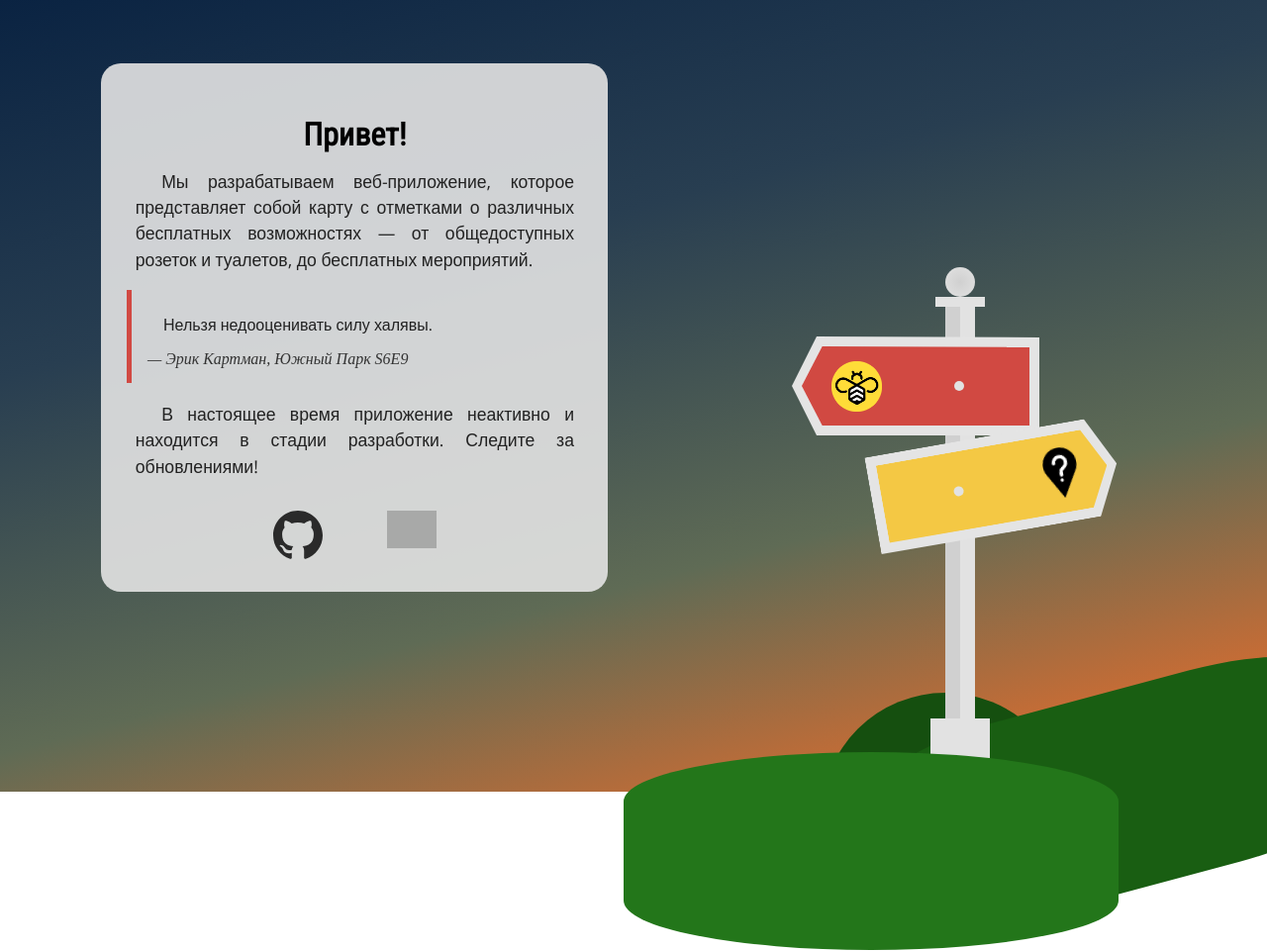
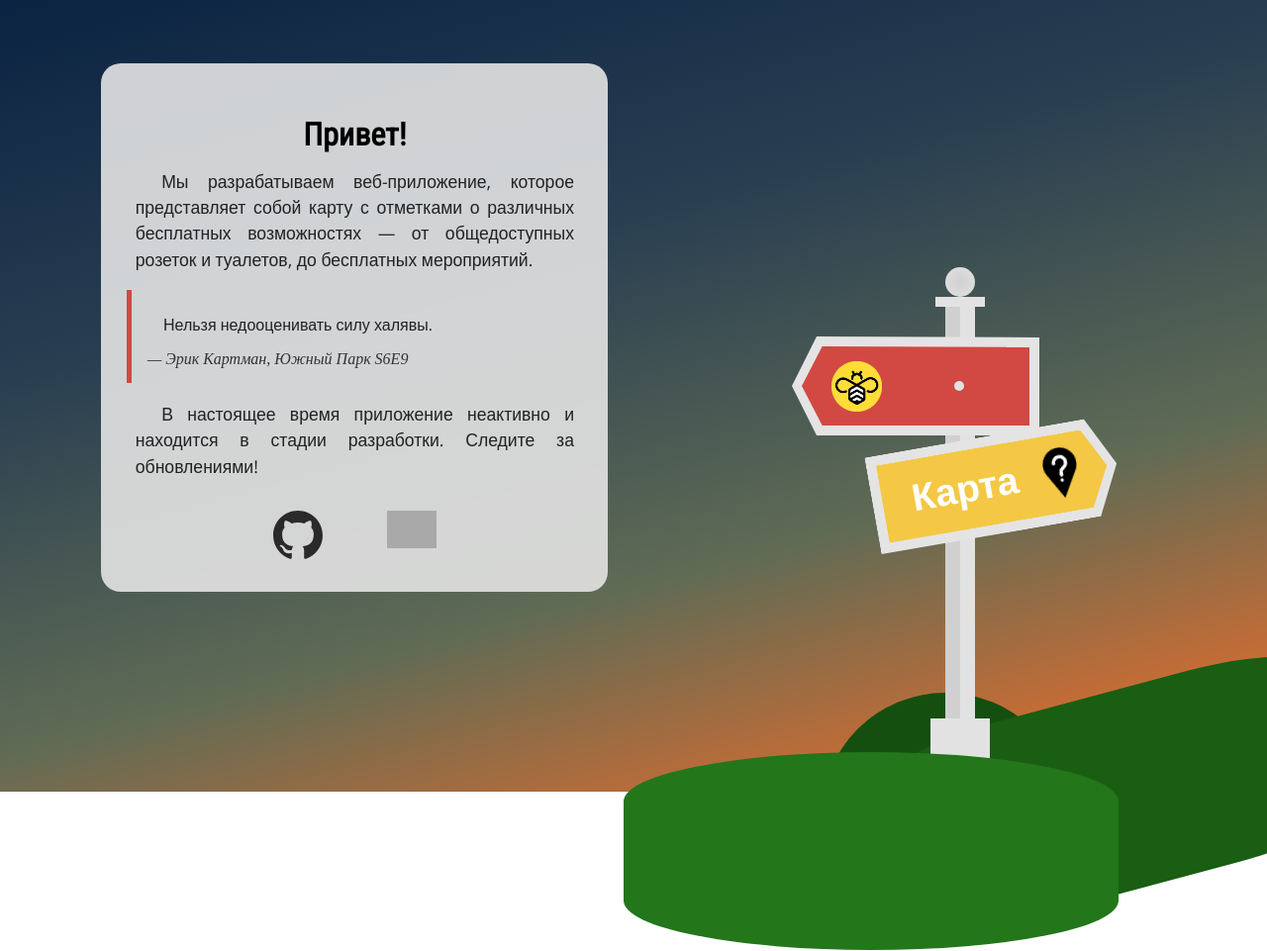
Before and after one commit to FindsTeam/Finds.Landing, a PHP site: page / in a window 1280 px wide; the page is wider, and only the part inside the window is pictured. Shown: that part at 99% size. Run offline with PHP 8.4, Linux system fonts and the light colour scheme; grey boxes are pictures that could not be loaded.

Commit message:
Add redirect to map page

```diff
--- a/css/style.css
+++ b/css/style.css
@@ -262,6 +262,24 @@
   z-index: 10;
 }
 
+.map-redirect {
+  position: absolute;
+  top: 27%;
+  right: 13%;
+  transform: rotate(180deg);
+
+  display: block;
+
+  font-family: 'Roboto Condensed', Arial, Helvetica, sans-serif;
+  font-weight: bold;
+  font-size: 35px;
+}
+
+.map-redirect > a {
+  color: white;
+  text-decoration: none;
+}
+
 .panel {
   position: relative;
 
--- a/index.html
+++ b/index.html
@@ -24,27 +24,32 @@
           <div class="grass-back"></div>
           <div class="grass-middle"></div>
           <div class="grass-front"></div>
-          <div class="roadsign">
           <div class="pillar">
               <div class="pillar-shadow"></div>
               <div class="pillar-base"></div>
               <div class="pillar-head"></div>
               <div class="pillar-sphere"></div>
           </div>
+
           <div class="plates">
             <div class="plate-top">
               <div class="plate-inner red">
                 <div class="nail-1"></div>
+                <a href="http://cyclowiki.org/wiki/%D0%A5%D0%B0%D0%BB%D1%8F%D0%B2%D0%B0">
                   <img class="plate-image freebee" src="./image/freebee.png" />
+                </a>
               </div>
             </div>
             <div class="plate-bottom">
               <div class="plate-inner yellow">
-                  <div class="nail-2"></div>
-                  <a href="http://cyclowiki.org/wiki/%D0%A5%D0%B0%D0%BB%D1%8F%D0%B2%D0%B0">
+                <h3 class="map-redirect">
+                  <a href="./map.html">
+                    Карта
+                  </a>
+                </h3>
+                <a href="./map.html">
                   <img class="plate-image misc" src="./image/misc.png" />
                 </a>
-                </div>
               </div>
             </div>
           </div>
```
Lines whose indentation alone changed are shown as unchanged.
